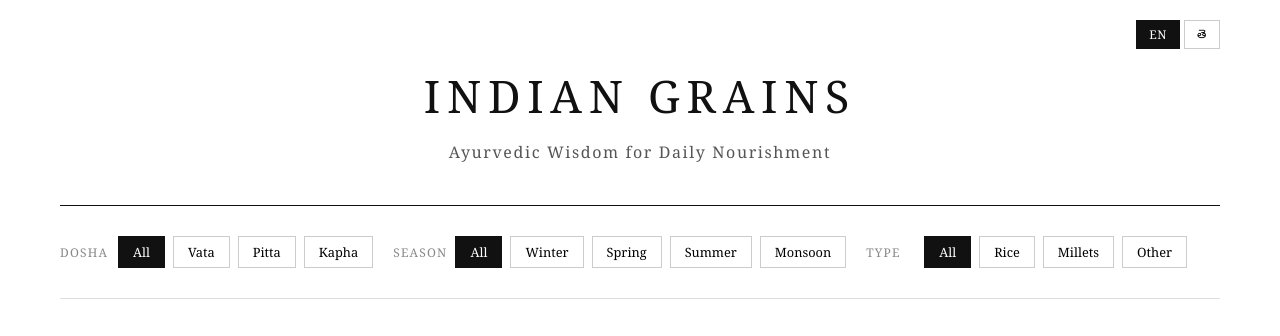
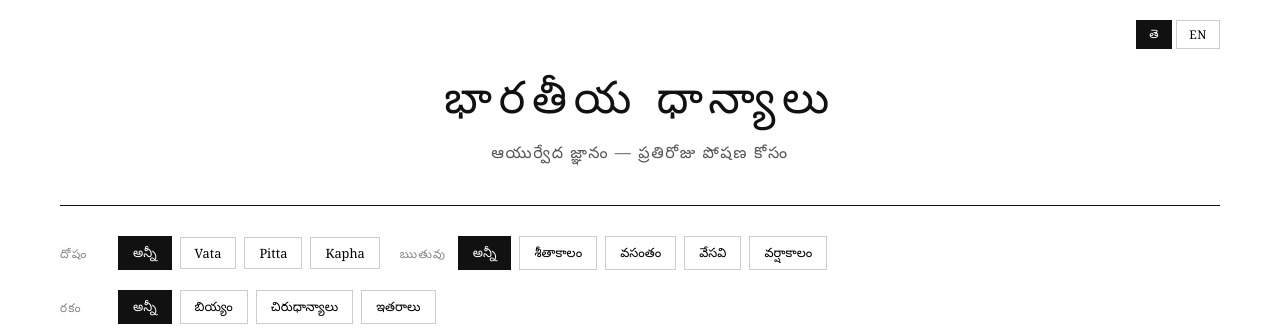
Before and after one commit to sasidhar92/ayurveda-grains, a plain HTML site: page index.html in a window 1280 px wide. Shown: the top 336 px of the page. Drawn offline with Linux system fonts and the light colour scheme.

Commit message:
Make Telugu the default language, English as secondary
Co-Authored-By: Claude Opus 4.6 <noreply@anthropic.com>

```diff
--- a/app.js
+++ b/app.js
@@ -4,7 +4,7 @@ const seasonsGrid = document.getElementById('seasonsGrid');
 
 let activeFilters = { dosha: 'all', season: 'all', type: 'all' };
 let expandedCard = null;
-let currentLang = localStorage.getItem('grain-lang') || 'en';
+let currentLang = localStorage.getItem('grain-lang') || 'te';
 
 function getData() {
     return currentLang === 'te' ? GRAINS_DATA_TE : GRAINS_DATA;
--- a/index.html
+++ b/index.html
@@ -1,5 +1,5 @@
 <!DOCTYPE html>
-<html lang="en">
+<html lang="te">
 <head>
     <meta charset="UTF-8">
     <meta name="viewport" content="width=device-width, initial-scale=1.0">
@@ -9,8 +9,8 @@
 <body>
     <header>
         <div class="lang-toggle">
-            <button class="lang-btn active" data-lang="en">EN</button>
-            <button class="lang-btn" data-lang="te">తె</button>
+            <button class="lang-btn active" data-lang="te">తె</button>
+            <button class="lang-btn" data-lang="en">EN</button>
         </div>
         <h1 id="siteTitle">Indian Grains</h1>
         <p class="subtitle" id="siteSubtitle">Ayurvedic Wisdom for Daily Nourishment</p>
```
